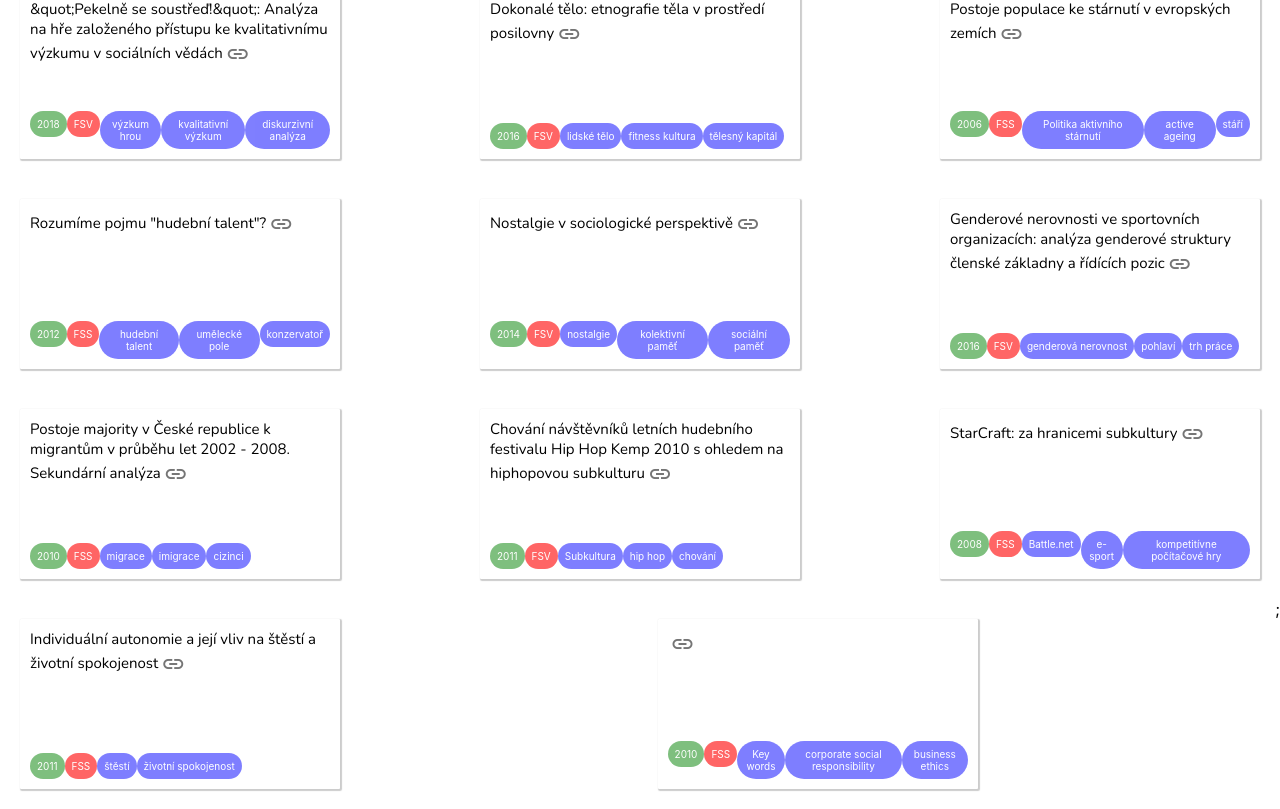
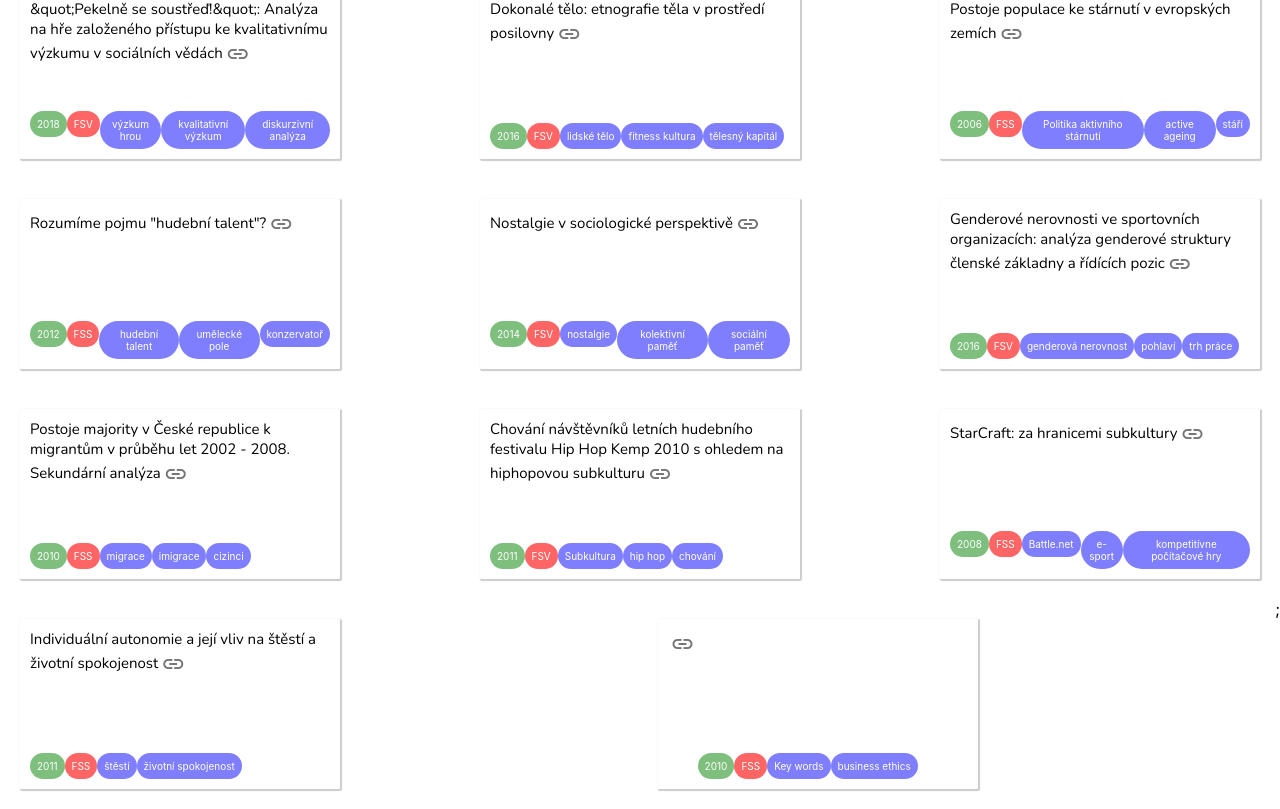
Before and after one commit to buresj/sociologikon, a React (Create React App) app: page / in a window 1280 px wide. Shown: the part 860-1669 px from the top of the page. Built offline with nearby package versions, Linux system fonts and the light colour scheme.

Commit message:
limit to kewords length added

```diff
--- a/src/components/Card.js
+++ b/src/components/Card.js
@@ -53,7 +53,9 @@ export default class Card extends React.Component {
 
         let keywords = [...this.state.keywords];
         keywords = keywords.map((tag, key) => {
-            return <div key={key} className={styles.keywords}><span>{tag}</span></div>
+            if (tag.length < 30) {
+                return <div key={key} className={styles.keywords}><span>{tag}</span></div>
+            }
         });
 
         all.push(thesis)
```
